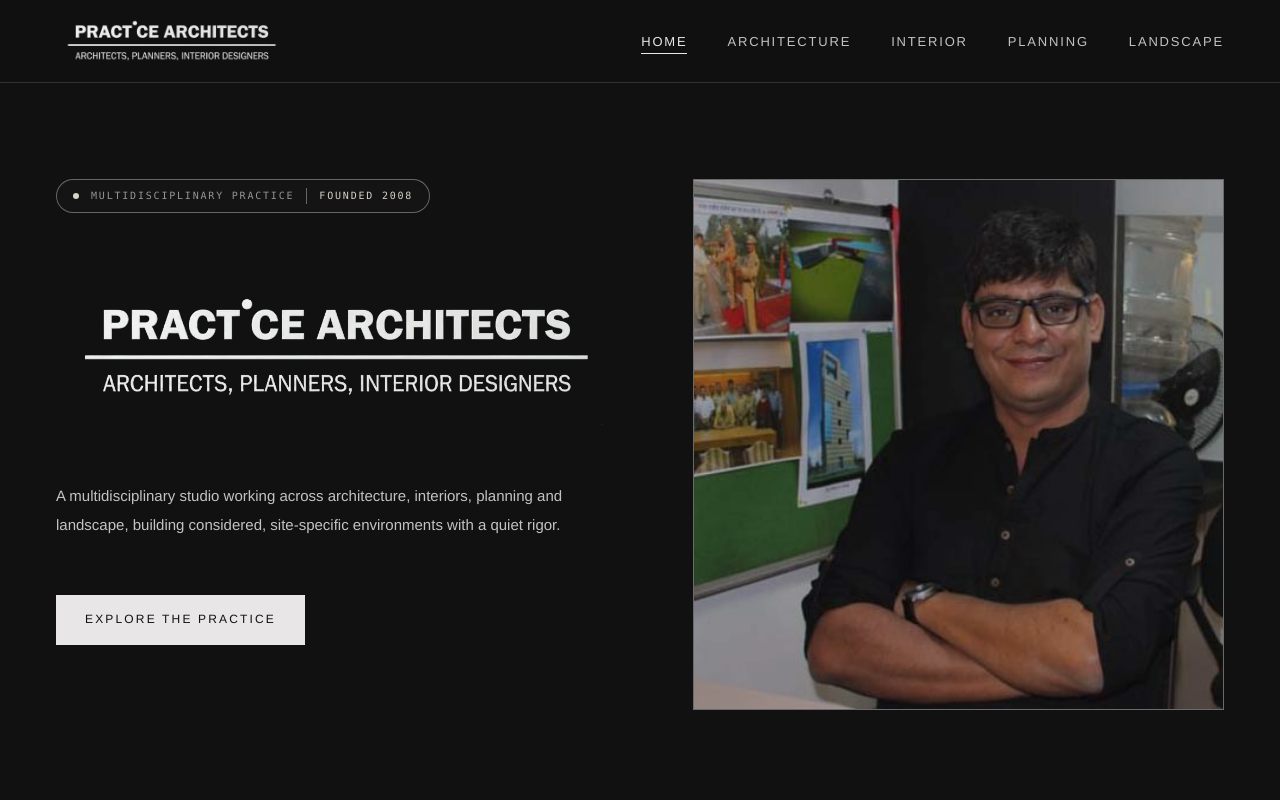
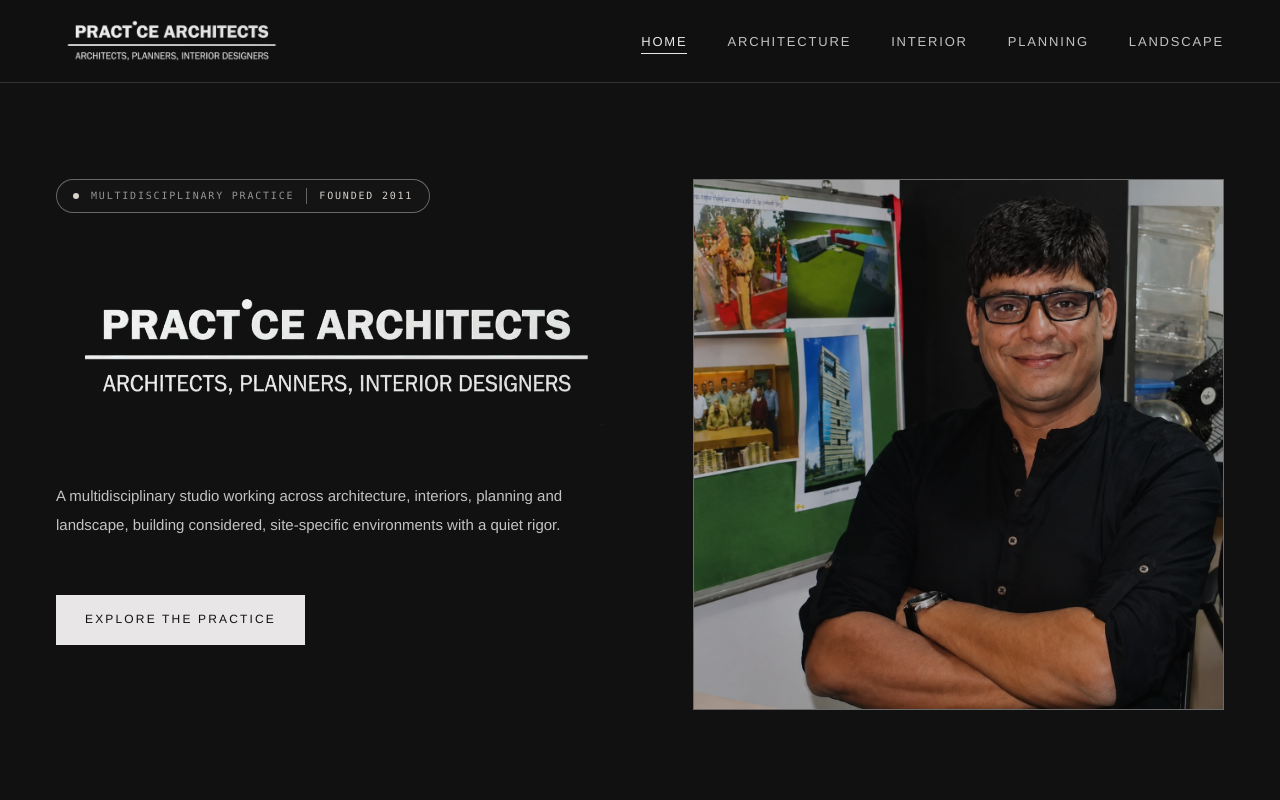
Before and after one commit to Ronit-Khorjuvekar4/practice-architect-1, a Next.js app: page / in a window 1280 px wide. Shown: the top 800 px of the page. Built offline with nearby package versions, Linux system fonts and the light colour scheme.

Commit message:
images changes, new founder image

```diff
--- a/src/components/project/ProjectCard.tsx
+++ b/src/components/project/ProjectCard.tsx
@@ -31,7 +31,7 @@
           fill
           sizes={imageSizes}
           className="transition duration-700 ease-out group-hover:scale-105 group-hover:opacity-100"
-          style={{ objectFit: "fill", objectPosition: "center" }}
+          style={{ objectFit: "contain", objectPosition: "center" }}
         />
         <div className="absolute inset-0 bg-black/20" aria-hidden="true" />
         {/* <span className="absolute left-3 top-3">
--- a/src/components/project/ProjectGallery.tsx
+++ b/src/components/project/ProjectGallery.tsx
@@ -80,7 +80,7 @@
                     loading={isEager ? "eager" : "lazy"}
                     priority={isEager}
                     sizes={GALLERY_SIZES}
-                    style={{ objectFit: "fill", objectPosition: "center" }}
+                    style={{ objectFit: "contain", objectPosition: "center" }}
                     className="transition-transform duration-[400ms] ease-[cubic-bezier(0.25,0.46,0.45,0.94)] group-hover:scale-[1.04]"
                   />
                 )}
--- a/src/components/sections/Hero.tsx
+++ b/src/components/sections/Hero.tsx
@@ -1,9 +1,5 @@
 import Image from "next/image";
 import { ButtonLink } from "@/components/ui/button";
-
-const stats = [
-  { label: "Founded", value: "2008" },
-];
 
 export function Hero() {
   return (
@@ -22,7 +18,7 @@
             <span className="h-4 w-px bg-line-strong" aria-hidden="true" />
 
             <p className="font-mono text-[10px] uppercase tracking-[0.18em] text-[#d7d2ca]">
-              Founded 2008
+              Founded 2011
             </p>
           </div>
 
@@ -61,7 +57,7 @@
         <div className="relative">
           <div className="relative aspect-[4/4] w-full overflow-hidden border border-line-strong bg-card">
             <Image
-              src="/SHASHIKER CHOWDHARY.jpg"
+              src="/owner.png"
               alt="Portrait of the founding architect of Practice Architects"
               fill
               priority
```
Also changed, not shown: public/owner.png (added).
